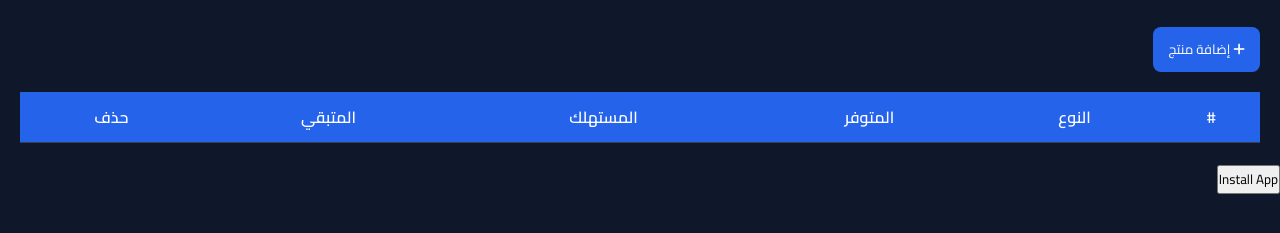
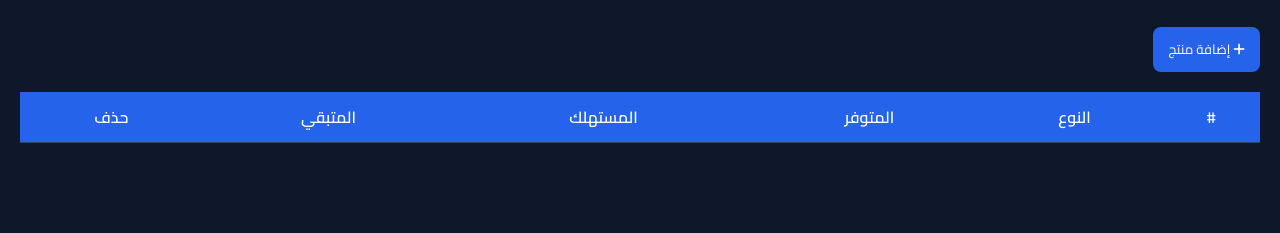
Before and after one commit to xislambkrx/dashboard, a plain HTML site: page index.html in a window 1280 px wide. Shown: the part 163-396 px from the top of the page. Drawn offline with Linux system fonts and the light colour scheme.

Commit message:
Update index.html

```diff
--- a/index.html
+++ b/index.html
@@ -87,7 +87,6 @@
     <button id="closeEdit">إلغاء</button>
   </div>
 </div>
-<button id="installBtn">Install App</button>
 
 <script src="script.js"></script>
 </body>
```
